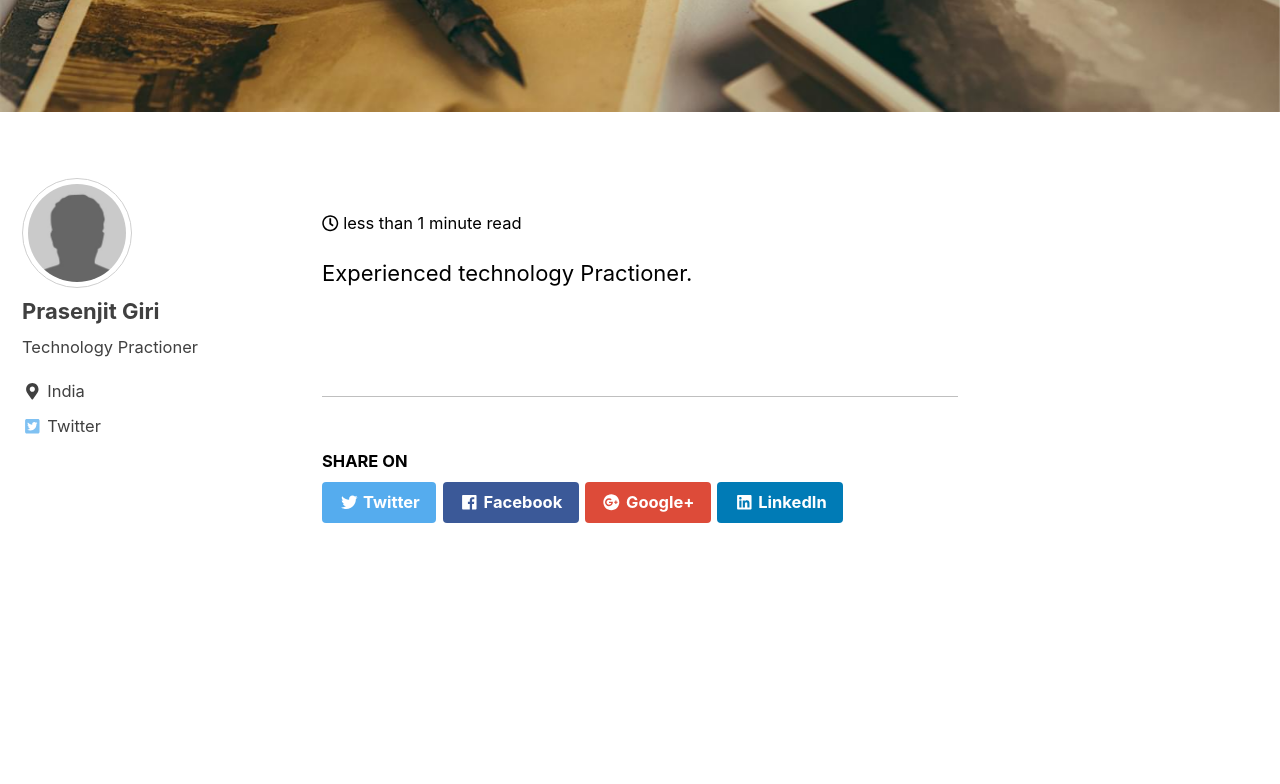
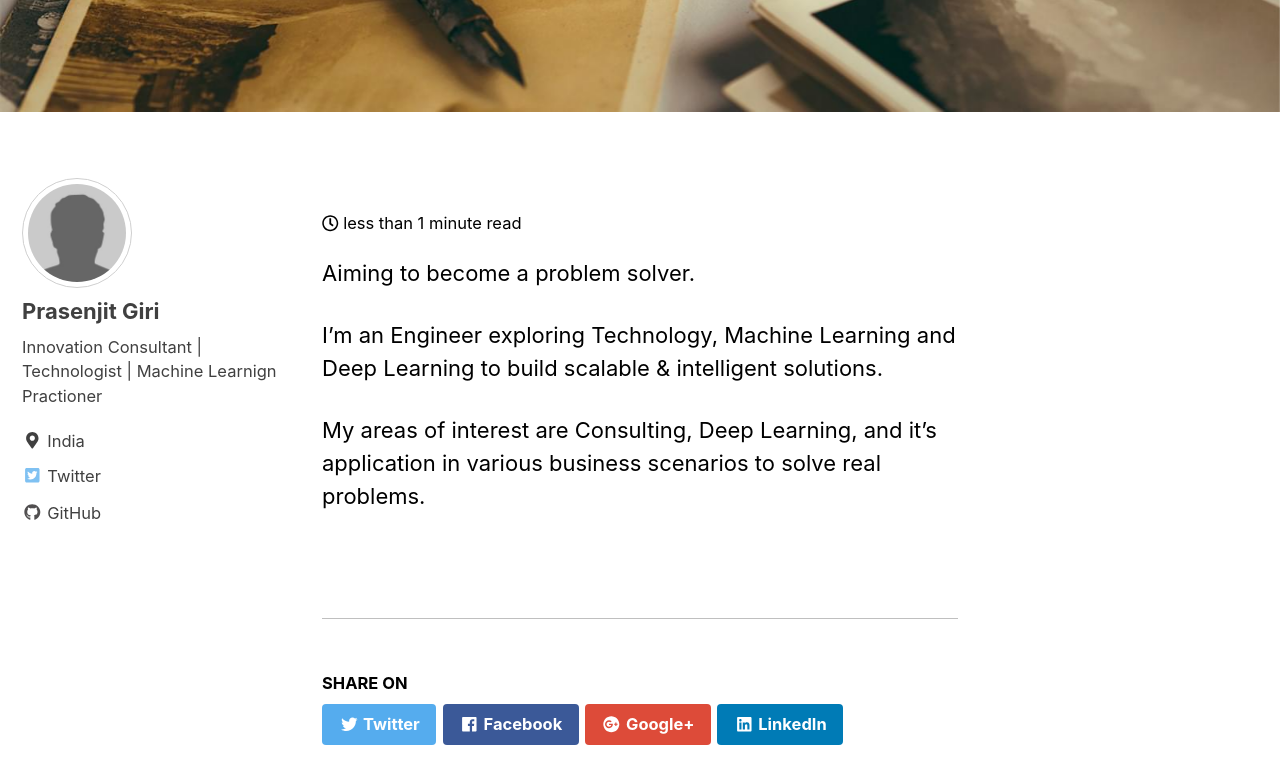
Before and after one commit to PrasenjitGiri/prasenjitgiri.github.io, a Jekyll site: the page built from _pages/about.md, in a window 1280 px wide and 900 px high, scrolled down 384 px. Shown: the top 784 px of the window. Built offline with Jekyll 4.4.1, drawn with Linux system fonts in a browser that asks for light colours; nearby versions of some CDN libraries; some of the changed text lies outside the part shown.

```diff
--- a/_config.yml
+++ b/_config.yml
@@ -18,7 +18,7 @@ minimal_mistakes_skin    : "contrast" # "air", "aqua", "contrast", "dark", "dirt
 locale                   : "en-GB"
 title                    : "Prasenjit Giri"
 title_separator          : "-"
-name                     : "Your Name"
+name                     : "Prasenjit Giri"
 description              : "An amazing website."
 url                      : # the base hostname & protocol for your site e.g. "https://mmistakes.github.io"
 baseurl                  : # the subpath of your site, e.g. "/blog"
@@ -103,7 +103,7 @@ analytics:
 author:
   name             : "Prasenjit Giri"
   avatar           : "images/bio-photo.jpg"
-  bio              : "Technology Practioner"
+  bio              : "Innovation Consultant | Technologist | Machine Learnign Practioner"
   location         : "India"
   email            :
   links:
@@ -121,7 +121,7 @@ author:
       # url: "https://facebook.com/"
     - label: "GitHub"
       icon: "fab fa-fw fa-github"
-      # url: "https://github.com/"
+      url: "https://github.com/PrasenjitGiri"
     - label: "Instagram"
       icon: "fab fa-fw fa-instagram"
       # url: "https://instagram.com/"
--- a/_data/navigation.yml
+++ b/_data/navigation.yml
@@ -2,12 +2,13 @@
 main:
   # - title: "Quick-Start Guide"
   #   url: https://mmistakes.github.io/minimal-mistakes/docs/quick-start-guide/
+  - title: "About Me"
+    url: /about/
   - title: "Machine Learning"
     url: /machine-learning/
   # - title: "Sample Posts"
   #   url: /year-archive/
-  - title: "About Me"
-    url: /about/
+
 
 
 
--- a/_includes/scripts.html
+++ b/_includes/scripts.html
@@ -26,3 +26,9 @@
 
 {% include analytics.html %}
 {% include /comments-providers/scripts.html %}
+
+{% if page.mathjax %}
+<script type="text/javascript" async
+  src="https://cdn.mathjax.org/mathjax/latest/MathJax.js?config=TeX-MML-AM_CHTML">
+</script>
+{% endif %}
--- a/_pages/about.md
+++ b/_pages/about.md
@@ -4,4 +4,8 @@ header:
   image: "/images/about_me.jpg"
 ---
 
-Experienced technology Practioner.
+Aiming to become a problem solver.
+
+I'm an Engineer exploring Technology, Machine Learning and Deep Learning to build scalable & intelligent solutions.
+
+My areas of interest are Consulting, Deep Learning, and it's application in various business scenarios to solve real problems.
```
Also changed, not shown: _pages/machinelearning.md (+12 -1 lines), _posts/2918-09-27-ml-stats.md (added, +11 -0 lines), images/main_header.jpg.
